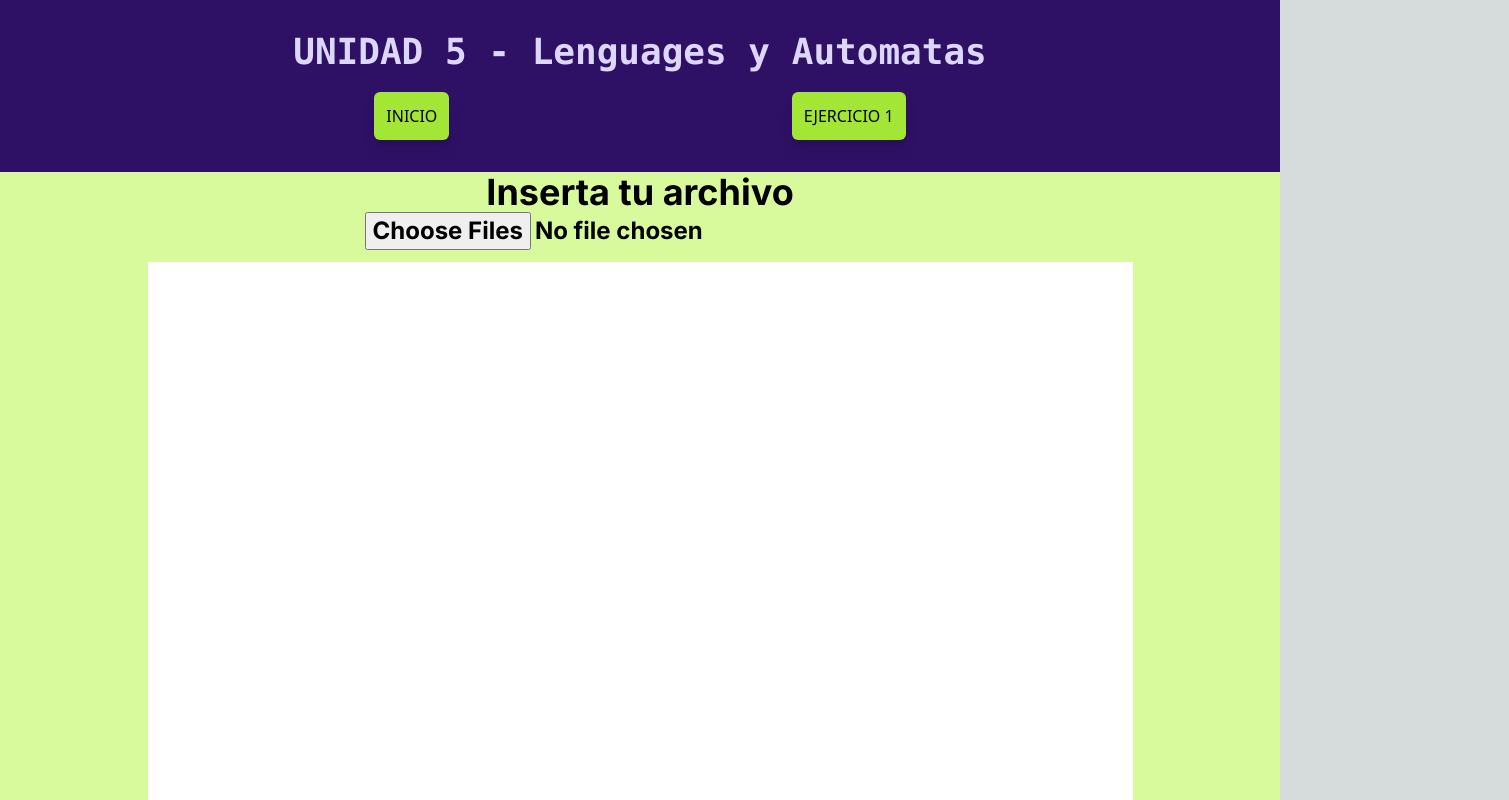
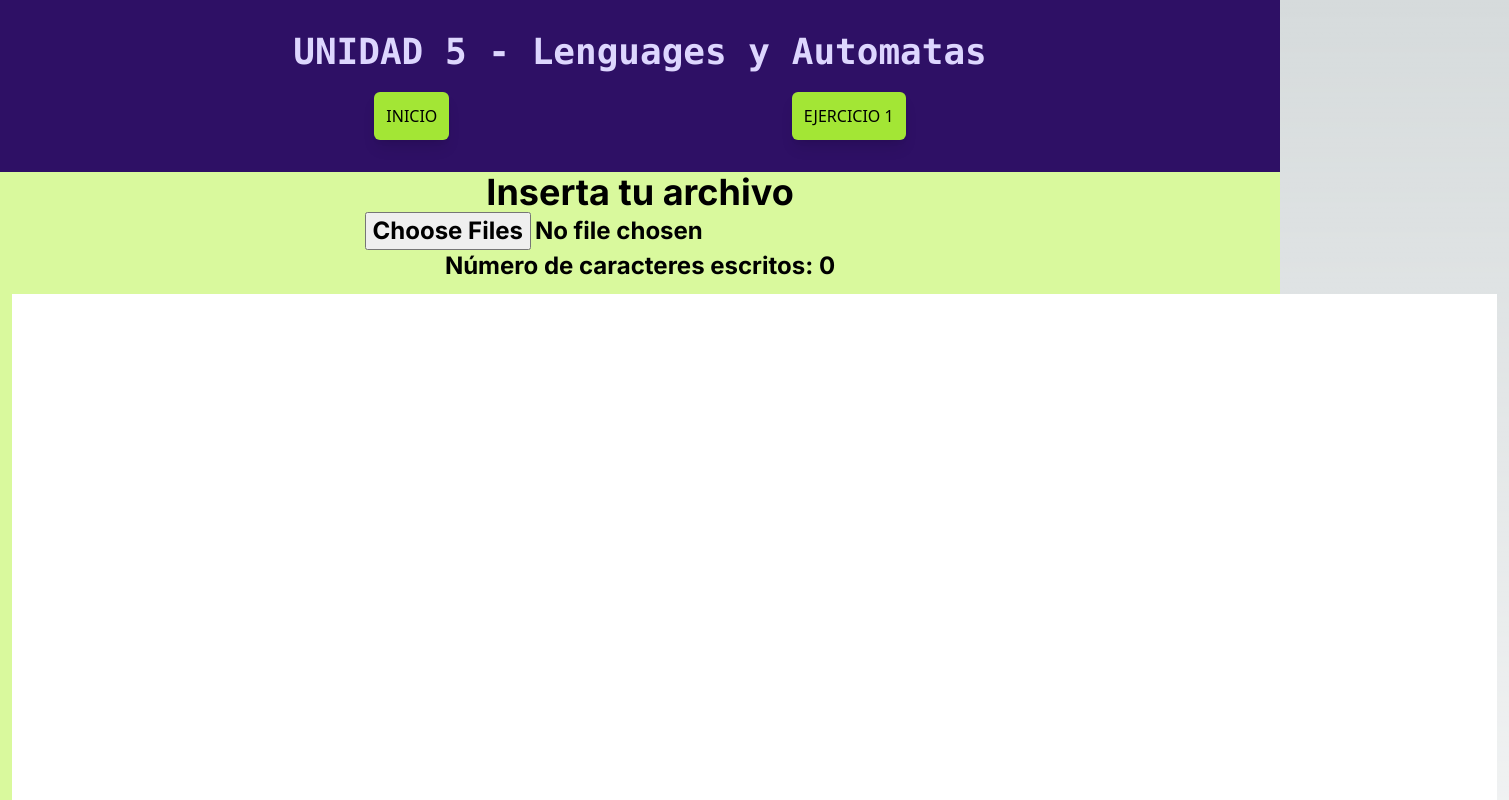
Before and after one commit to Magi3654/lexcon-analizer, a Next.js app: page /ejercicio1 in a window 1280 px wide. Shown: the top 800 px of the page, 1509 px wide, since content can reach past the window. Built offline with nearby package versions, Linux system fonts and the light colour scheme.

Commit message:
adding letter counter

```diff
--- a/src/app/ejercicio1/page.jsx
+++ b/src/app/ejercicio1/page.jsx
@@ -15,15 +15,23 @@ function Ejercicio01(){
       setShowText(letters);
     }
   }
+  const changeTextArea =(e)=>{
+    const newFile = e.target.value;
+    setShowText(newFile);
+  }
 
   return(
     <div className='text-center bg-lime-200'>
         <div className='text-information'>
           <h3 className=' font-bold text-4xl text-black'>Inserta tu archivo</h3>
+          <input className='file-upload-input font-bold text-2xl text-black' type='file' accept='.txt' multiple onChange={e=>{changeText(e)}}/>
         </div>
-        <input className='file-upload-input font-bold text-2xl text-black' type='file' accept='.txt' multiple onChange={e=>{changeText(e)}}/>
+        <div>
+          <p className='text-2xl font-bold text-black'>Número de caracteres escritos: {ShowText ? ShowText.length : 0}</p>
+        </div>
+
         <div className='text-center'>
-          <textarea  className='h-500 w-500 m-3 text-slate-950 font-sans' value={ShowText} rows="30" cols="105" >
+          <textarea  className='h-500 w-500 m-3 text-slate-950 font-sans text-2xl' value={ShowText || ''} onChange={changeTextArea} rows="30" cols="105" >
             {ShowText}
           </textarea>
         </div>
```
